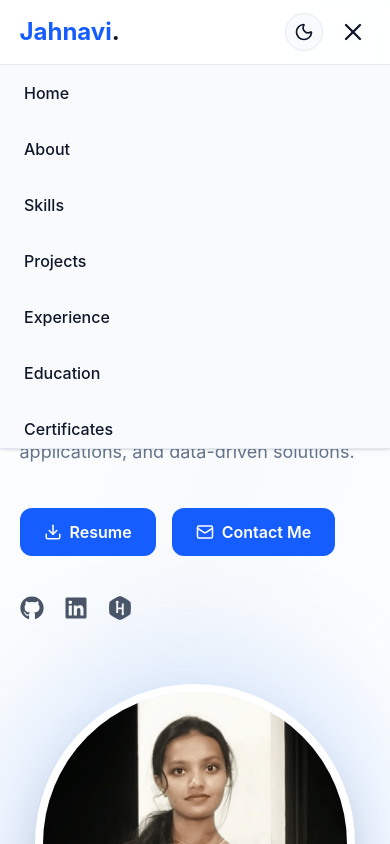
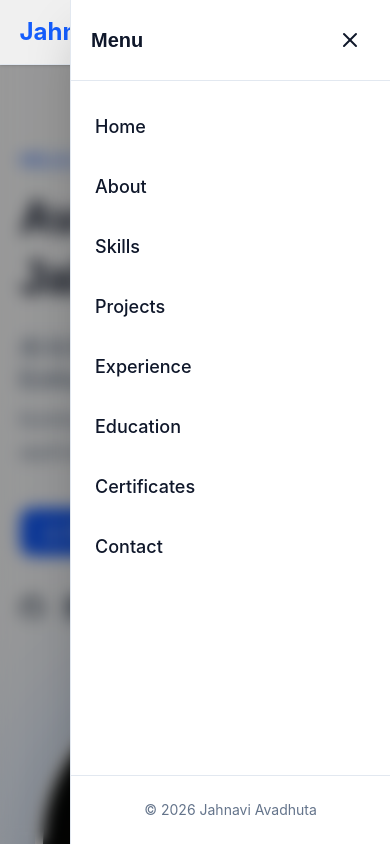
Before and after one commit to Jahnavi-Avadhuta/portfolio-website, a React (Vite) app: page / in a window 390 px wide. Both pictures are taken after a click on the button 352 px from the left and 32 px from the top of the page. Shown: the top 844 px of the page. Built offline with nearby package versions, Linux system fonts and the light colour scheme.

Commit message:
Improve mobile navbar with slide drawer

```diff
--- a/src/components/layout/Navbar.tsx
+++ b/src/components/layout/Navbar.tsx
@@ -1,4 +1,5 @@
-import { useEffect, useState } from "react";
+import { useEffect, useRef, useState } from "react";
+import { AnimatePresence, motion } from "framer-motion";
 import { Menu, Moon, Sun, X } from "lucide-react";
 
 import { NAV_LINKS } from "../../constants/navigation";
@@ -7,8 +8,8 @@ import { useTheme } from "../../context/ThemeContext";
 
 const Navbar = () => {
   const [open, setOpen] = useState(false);
-
   const { theme, toggleTheme } = useTheme();
+  const drawerRef = useRef<HTMLDivElement>(null);
 
   useEffect(() => {
     const handleResize = () => {
@@ -17,17 +18,30 @@ const Navbar = () => {
       }
     };
 
+    const handleEscape = (e: KeyboardEvent) => {
+      if (e.key === "Escape") {
+        setOpen(false);
+      }
+    };
+
     window.addEventListener("resize", handleResize);
+    window.addEventListener("keydown", handleEscape);
 
-    return () => window.removeEventListener("resize", handleResize);
-  }, []);
+    document.body.style.overflow = open ? "hidden" : "";
+
+    return () => {
+      window.removeEventListener("resize", handleResize);
+      window.removeEventListener("keydown", handleEscape);
+      document.body.style.overflow = "";
+    };
+  }, [open]);
 
   return (
+    <>
       <nav
         className="fixed left-0 top-0 z-50 w-full backdrop-blur-md shadow-sm transition-colors duration-300"
         style={{
-        background:
-          "color-mix(in srgb, var(--background) 85%, transparent)",
+          background: "color-mix(in srgb, var(--background) 85%, transparent)",
           borderBottom: "1px solid var(--border)",
         }}
       >
@@ -57,7 +71,6 @@ const Navbar = () => {
 
           {/* Right Side */}
           <div className="flex items-center gap-3">
-          {/* Theme Toggle */}
             <button
               type="button"
               onClick={toggleTheme}
@@ -69,58 +82,102 @@ const Navbar = () => {
                 color: "var(--text)",
               }}
             >
-            {theme === "dark" ? (
-              <Sun
-                size={20}
-                className="transition-transform duration-300 rotate-0"
-              />
-            ) : (
-              <Moon
-                size={20}
-                className="transition-transform duration-300 rotate-0"
-              />
-            )}
+              {theme === "dark" ? <Sun size={20} /> : <Moon size={20} />}
             </button>
 
-          {/* Mobile Menu Button */}
             <button
-            type="button"
-            className="rounded-md p-1 transition-colors md:hidden"
-            style={{ color: "var(--text)" }}
-            onClick={() => setOpen((prev) => !prev)}
-            aria-label="Toggle navigation menu"
-            aria-expanded={open}
+              className="md:hidden"
+              onClick={() => setOpen(true)}
+              aria-label="Open Menu"
             >
-            {open ? <X size={28} /> : <Menu size={28} />}
+              <Menu size={28} style={{ color: "var(--text)" }} />
             </button>
           </div>
         </div>
+      </nav>
 
-      {/* Mobile Navigation */}
-      <div
-        className={`overflow-hidden transition-all duration-300 md:hidden ${
-          open ? "max-h-96" : "max-h-0"
-        }`}
+      <AnimatePresence>
+        {open && (
+          <>
+            {/* Backdrop */}
+            <motion.div
+              className="fixed inset-0 z-40 bg-black/40 backdrop-blur-sm md:hidden"
+              initial={{ opacity: 0 }}
+              animate={{ opacity: 1 }}
+              exit={{ opacity: 0 }}
+              transition={{ duration: 0.25 }}
+              onClick={() => setOpen(false)}
+            />
+
+            {/* Mobile Drawer */}
+            <motion.div
+              ref={drawerRef}
+              onClick={(e) => e.stopPropagation()}
+              initial={{ x: "100%" }}
+              animate={{ x: 0 }}
+              exit={{ x: "100%" }}
+              transition={{
+                type: "spring",
+                stiffness: 320,
+                damping: 30,
+              }}
+              className="fixed right-0 top-0 z-50 flex h-screen w-80 max-w-[85vw] flex-col shadow-2xl md:hidden"
               style={{
-          background: "var(--surface)",
-          borderTop: open ? "1px solid var(--border)" : "none",
+                background: "var(--background)",
+                borderLeft: "1px solid var(--border)",
               }}
             >
+              {/* Header */}
+              <div
+                className="flex items-center justify-between border-b p-5"
+                style={{ borderColor: "var(--border)" }}
+              >
+                <h2
+                  className="text-xl font-bold"
+                  style={{ color: "var(--text)" }}
+                >
+                  Menu
+                </h2>
+
+                <button
+                  onClick={() => setOpen(false)}
+                  className="rounded-full p-2 transition hover:bg-white/10"
+                  aria-label="Close Menu"
+                >
+                  <X size={24} style={{ color: "var(--text)" }} />
+                </button>
+              </div>
+
+              {/* Navigation */}
+              <div className="flex flex-1 flex-col py-4">
                 {NAV_LINKS.map((item) => (
                   <a
                     key={item.name}
                     href={item.href}
                     onClick={() => setOpen(false)}
-            className="block px-6 py-4 font-medium transition-all duration-200 hover:text-blue-600"
-            style={{
-              color: "var(--text)",
-            }}
+                    className="px-6 py-4 text-lg font-medium transition-all duration-200 hover:bg-blue-500/10 hover:text-blue-500"
+                    style={{ color: "var(--text)" }}
                   >
                     {item.name}
                   </a>
                 ))}
               </div>
-    </nav>
+
+              {/* Footer */}
+              <div
+                className="border-t p-6 text-center text-sm"
+                style={{
+                  borderColor: "var(--border)",
+                  color: "var(--text-light)",
+                }}
+              >
+                © {new Date().getFullYear()} {siteConfig.name}
+              </div>
+            </motion.div>
+          </>
+        )}
+      </AnimatePresence>
+    </>
   );
 };
 
--- a/src/index.css
+++ b/src/index.css
@@ -85,3 +85,7 @@ section{
     var(--background)
   );
 }
+
+html {
+  scroll-behavior: smooth;
+}
```
Lines whose indentation alone changed are shown as unchanged.
